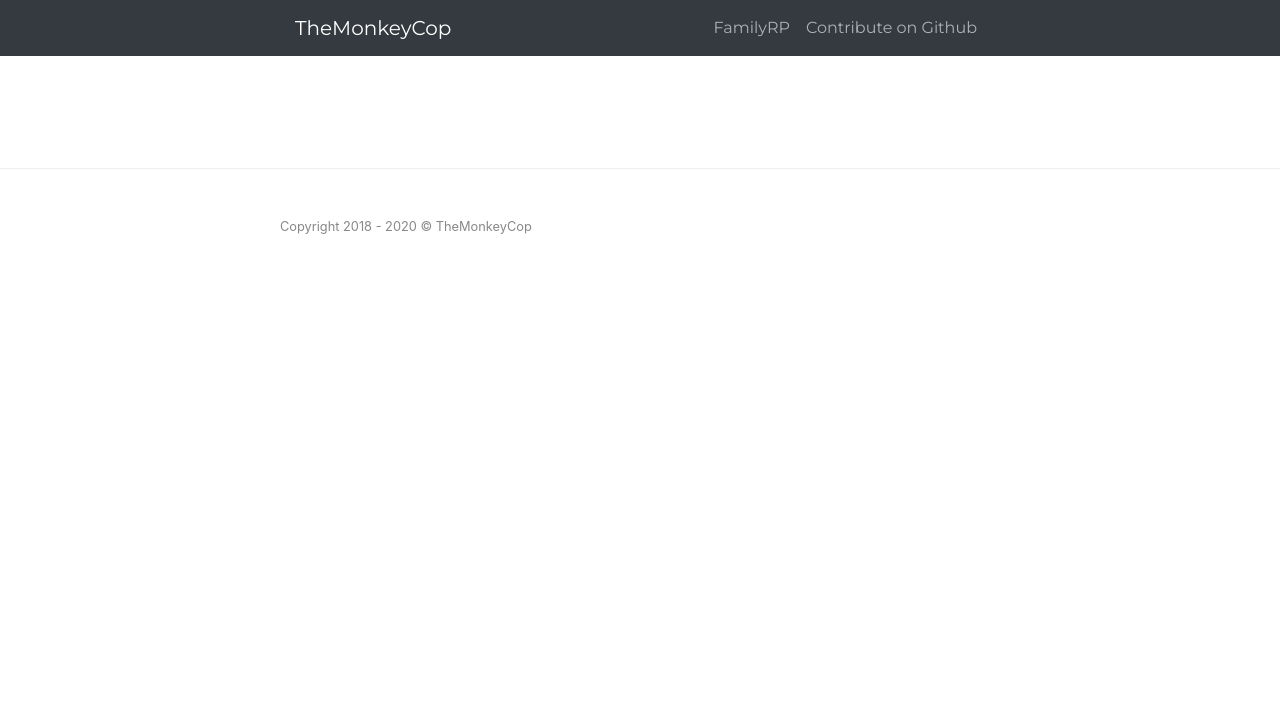
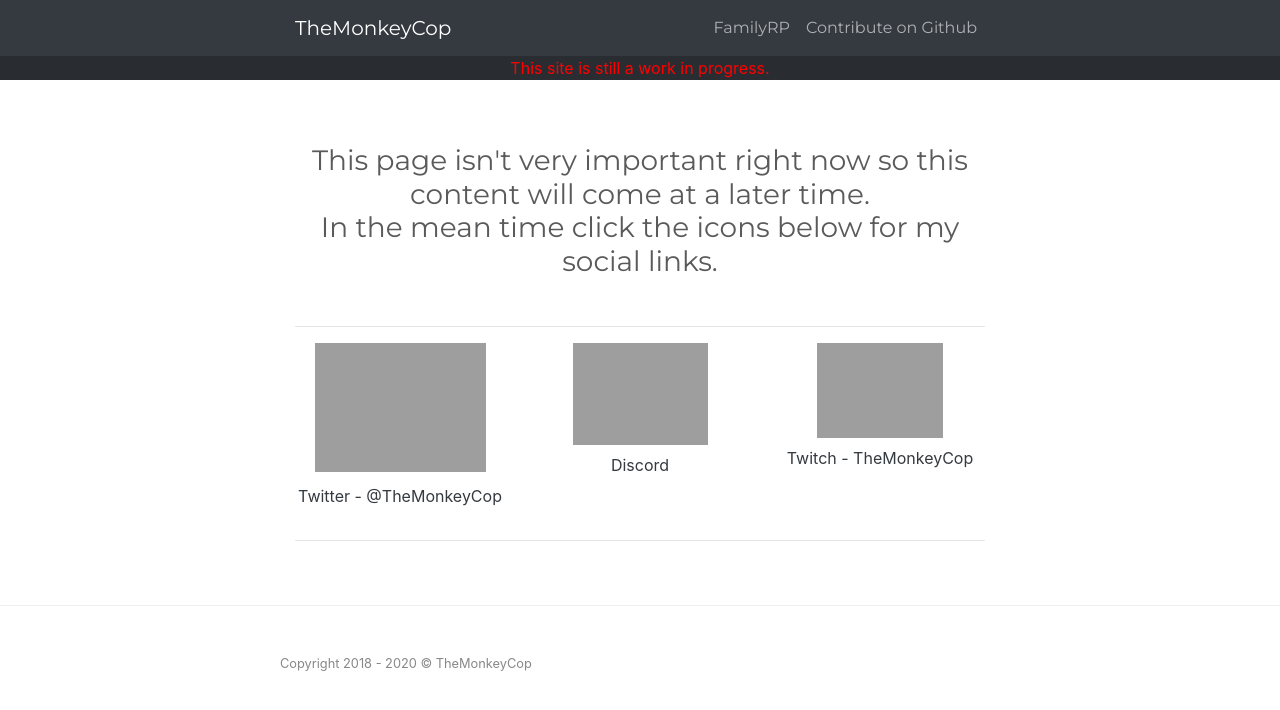
Before and after one commit to TheMonkeyCop/themonkeycop.github.io, a Jekyll site: the page built from index.html, in a window 1280 px wide. Shown: the top 710 px of the page. Built offline with Jekyll 4.4.1, drawn with Linux system fonts in a browser that asks for light colours.

Commit message:
Add alert and change cname

```diff
--- a/CNAME
+++ b/CNAME
@@ -1 +1 @@
-wip.themonkeycop.tv
+themonkeycop.tv
--- a/_includes/alert.html
+++ b/_includes/alert.html
@@ -1 +1 @@
-<p style="color: red; text-align: center"></p>
+<p style="background-color: #292d32; text-align: center; color: red">This site is still a work in progress. </p>
--- a/index.html
+++ b/index.html
@@ -1,3 +1,34 @@
 ---
 layout: default
 ---
+
+<div class="container ">
+    <h3 class=" text-center">This page isn't very important right now so this content will come at a later
+        time. <br> In the mean time click the icons below for my social links.</h3>
+    <div style="padding-bottom: 1.5rem"></div>
+    <hr style="background-color: white;">
+    <div class="row text-center text-light">
+        <div class="col-12 col-md-4 col-lg-4 ">
+            <a href="https://www.twitter.com/themonkeycop" target="_blank">
+                <img src="http://themonkeycop.tv/images/twitter.png" alt="Logo" style="width:19vh; ">
+                <div style="padding-bottom: 0.8rem"></div>
+                <p style="">Twitter - @TheMonkeyCop</p>
+            </a>
+        </div>
+        <div class="col-12 col-md-4 col-lg-4 ">
+            <a href="https://discordapp.com/invite/dbCM7fX" target="_blank">
+                <img src="http://themonkeycop.tv/images/discord.png" alt="Logo" style="width:15vh; ">
+                <div style="padding-bottom: 0.5rem"></div>
+                <p style="">Discord</p>
+            </a>
+        </div>
+        <div class="col-12 col-md-4 col-lg-4">
+            <a href="https://www.twitch.com/themonkeycop" target="_blank">
+                <img src="http://themonkeycop.tv/images/twitch.png" alt="Logo" style="width:14vh; ">
+                <div style="padding-bottom: 0.5rem"></div>
+                <p style="">Twitch - TheMonkeyCop</p>
+            </a>
+        </div>
+    </div>
+    <hr style="background-color: white;">
+</div>
```
